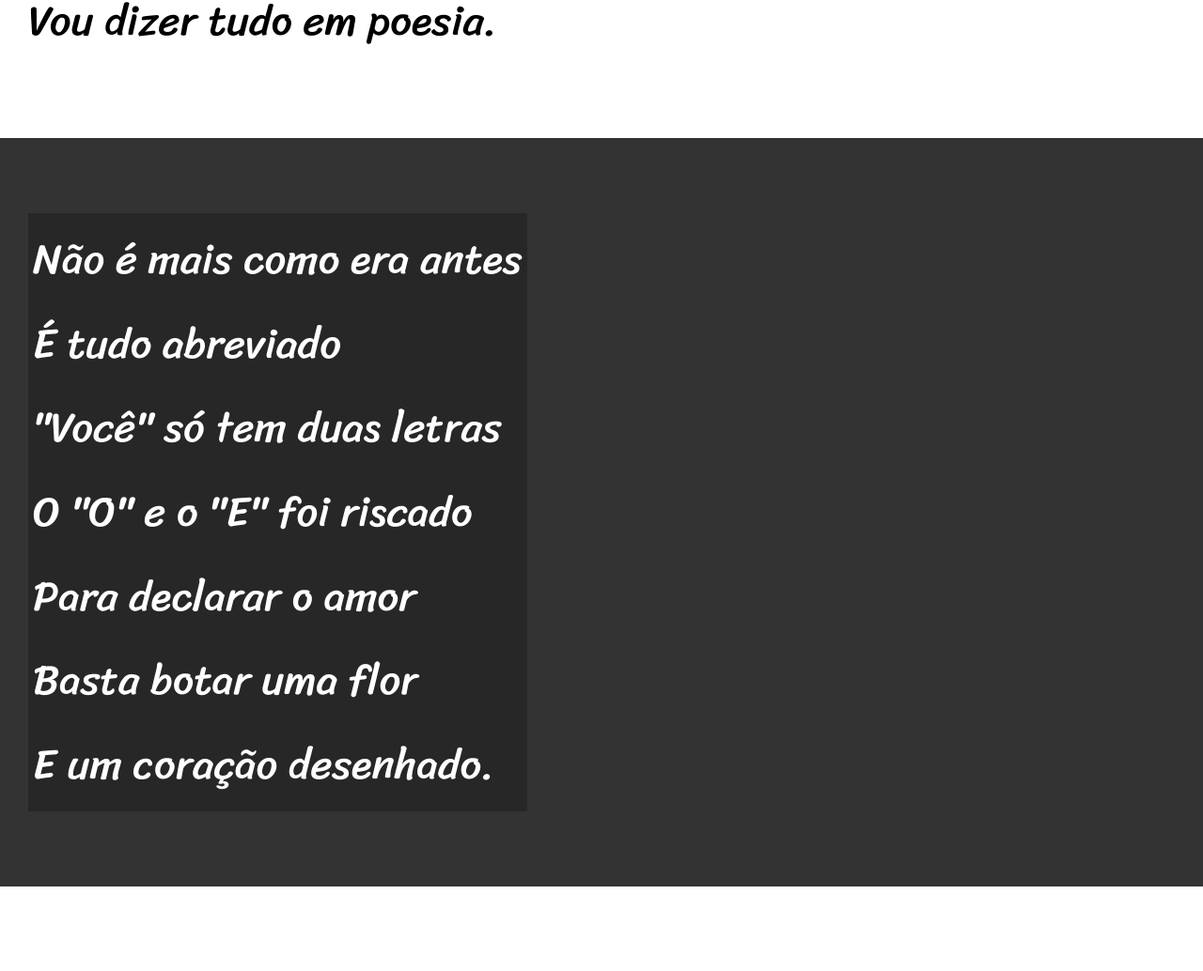
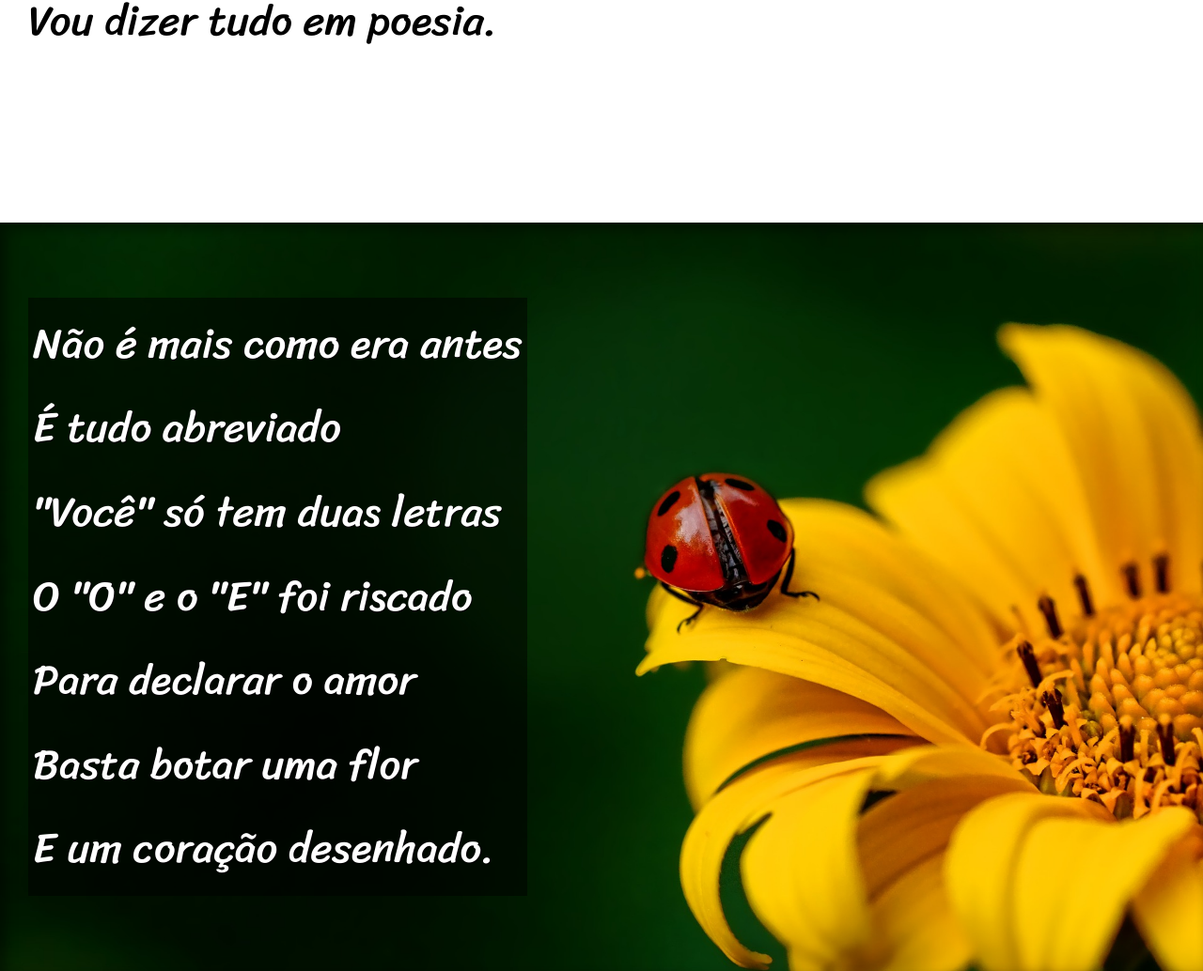
Before and after one commit to lucianarinaldi/HTML-CSS, a plain HTML site: page desafios/index.html in a window 1280 px wide. Shown: the part 908-1942 px from the top of the page at 94% size. Drawn offline with Linux system fonts and the light colour scheme.

Commit message:
criei efeito parallax

```diff
--- a/desafios/estilo/style.css
+++ b/desafios/estilo/style.css
@@ -63,6 +63,10 @@ section {
 
 }
 
+section > p {
+    padding-bottom: 2em;
+}
+
 section.normal {
     background-color: white;
     color: black;
@@ -71,13 +75,28 @@ section.normal {
 section.imagem {
     background-color: rgb(51, 51, 51);
     color: white;
+    box-shadow: inset 6px 6px 13px 0px rgba(0, 0, 0, 0.461);
+    background-size: cover;
+    background-attachment: fixed;
 
 }
 
 section.imagem > p {
     display: inline-block;
     padding: 5px;
-    background-color: rgba(0, 0, 0, 0.227);
+    background-color: rgba(0, 0, 0, 0.500);
+    text-shadow: 1px 1px 0px black;
+}
+
+section#img01 {
+    background-image: url('../d012/imagens/background001.jpg');
+    background-position: right center;
+
+}
+
+section#img02 {
+    background-image: url(../d012/imagens/background002.jpg);
+
 }
 
 footer {
--- a/desafios/index.html
+++ b/desafios/index.html
@@ -29,7 +29,7 @@
         </p>
     </section>
 
-    <section class="imagem">
+    <section class="imagem" id="img01">
         <p>
             Não é mais como era antes <br>
             É tudo abreviado <br>
@@ -63,7 +63,7 @@
         </p>
     </section>
 
-    <section class="imagem">
+    <section class="imagem" id="img02">
         <p>
             Tenho saudade das cartas <br>
             Escritas com a própria mão <br>
```
